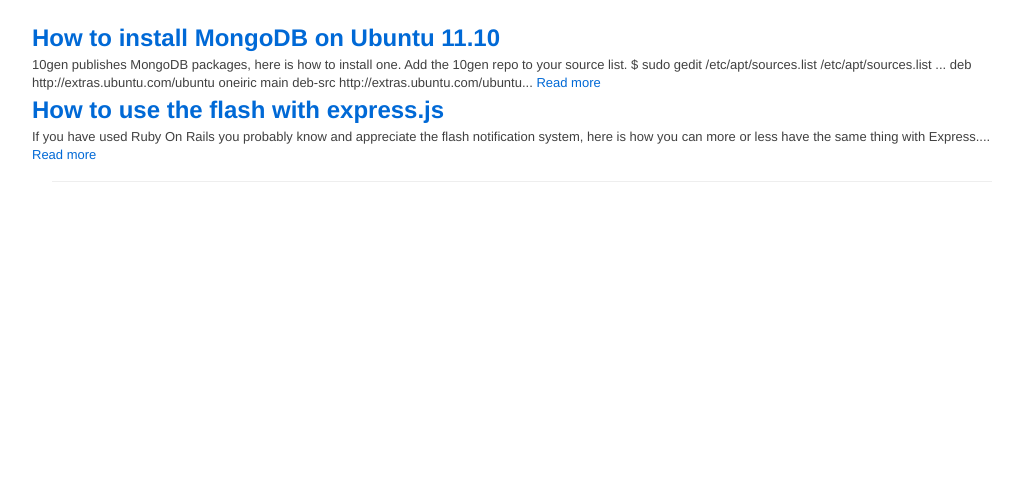
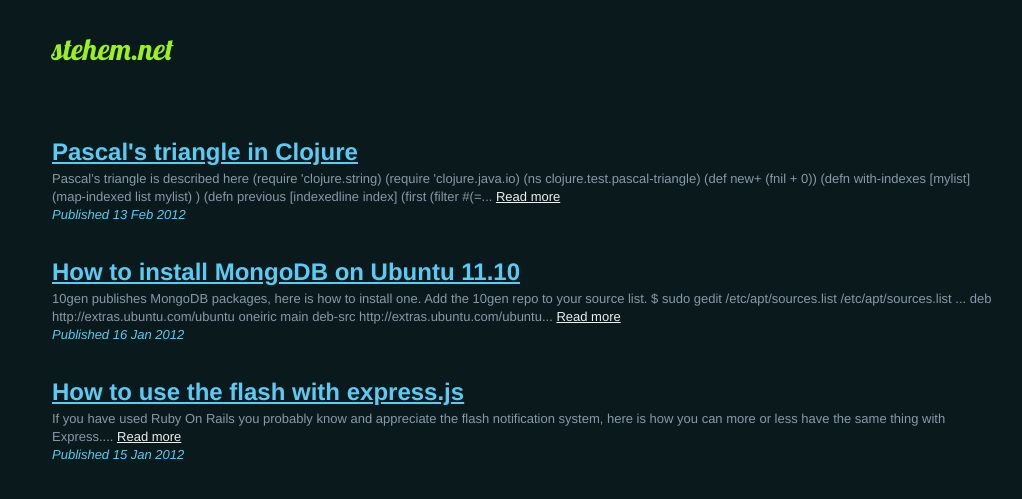
Before and after one commit to stehem/stehem.github.com, a Jekyll site: the page built from index.html, in a window 1280 px wide. Shown: the top 499 px of the page, without its empty margins (118-1140 px from the left). Built offline with Jekyll 4.4.1, drawn with Linux system fonts in a browser that asks for light colours; Markdown is read by kramdown in place of the engine named in the settings.

Commit message:
updating and posting

```diff
--- a/_layouts/default.html
+++ b/_layouts/default.html
@@ -28,16 +28,27 @@
 			var s = document.getElementsByTagName('script')[0]; s.parentNode.insertBefore(ga, s);
 		})();
 </script>
+<link href='http://fonts.googleapis.com/css?family=Lobster' rel='stylesheet' type='text/css'>
+<style>
+				body {background-color:#0A191C;}
+				h2 a, h2, h2 a:hover {color:#5ACBF3;text-decoration:underline}
+				.post {color:#8899AA}
+				.post .snippet a, .nav a, .post p a {color:#EEEEEE}
+				.snippet a {text-decoration:underline}
+				.post em {color:#5ACBF3}
+				.post {margin: 30px 0 30px 0}
+				header {padding:40px 0 40px 0;font-family: 'Lobster', cursive;}
+				header a, header a:hover {color:#9BF11A;font-size:30px;text-decoration:none}
+</style>
 </head>
 <body onload="prettyPrint()">
 <div class="container">
 	<header>
+	<a href="/">stehem.net</a>
 	</header>
 	<div id="main" role="main">
     {{ content }}
 	</div>
-	<footer>
-	</footer>
 </div> <!--! end of #container -->
 </body>
 </html>
--- /dev/null
+++ b/_posts/2012-02-13-pascal-triangle-in-clojure.md
@@ -0,0 +1,59 @@
+---
+layout: post
+title: Pascal's triangle in Clojure
+description: How to generate a Pascal's triangle with Clojure
+tags: [clojure]
+---
+
+Pascal's triangle is described <a href="http://en.wikipedia.org/wiki/Pascal%27s_triangle">here</a>
+
+<pre class="prettyprint" style="padding-bottom:15px;">
+(require 'clojure.string)
+(require 'clojure.java.io)
+
+(ns clojure.test.pascal-triangle)
+
+
+(def new+ (fnil + 0))
+
+(defn with-indexes
+  [mylist]
+  (map-indexed list mylist)
+)
+
+(defn previous
+  [indexedline index]
+  (first (filter #(= (- index 1) (first %)) indexedline))
+)
+
+(defn sum
+  [indexedline member]
+  (new+ (second (previous indexedline (first member))) (second member))
+)
+
+(defn new-line
+  [indexedline]
+  (->>
+    (reduce
+      (fn[memo f] (concat (list (sum indexedline f)) memo)) (list) indexedline
+    )
+    (concat (list (second (last indexedline))))
+    (reverse)
+  )
+)
+
+(defn generate-triangle
+  [result i]
+  (if (= 0 i)
+    (reverse result)
+    (recur (concat (list (new-line (with-indexes (last (reverse result))))) result) (dec i)))
+)
+
+(defn triangle
+  [start-value number-of-lines]
+  (generate-triangle (list (list start-value)) number-of-lines)
+)
+
+(doseq [line (triangle 1 8)] (println (apply str (repeat (- 9 (count line)) " ")) line))
+
+</pre>
--- a/index.html
+++ b/index.html
@@ -5,9 +5,10 @@
 
 <div id="posts" style="margin-top:20px">
     {% for post in site.posts %}
-			<div class="row">
-							<h2><a href="{{post.url}}">{{post.title}}</a></h2>
-							{{ post.content | strip_html | truncatewords: 30 }} <a href="{{post.url}}">Read more</a>
+			<div class="row post">
+							{{date}}<h2><a href="{{post.url}}">{{post.title}}</a></h2>
+							{{ post.content | strip_html | truncatewords: 30 }} <span class="snippet"><a href="{{post.url}}">Read more</a></span>
+							<br><em>Published <time datetime="{{ post.date | date: "%Y-%m-%d" }}">{{ post.date | date_to_string }}</time></em>
 			</div>
     {% endfor %}
 </div>
```
Also changed, not shown: _layouts/post.html (+2 -7 lines).
